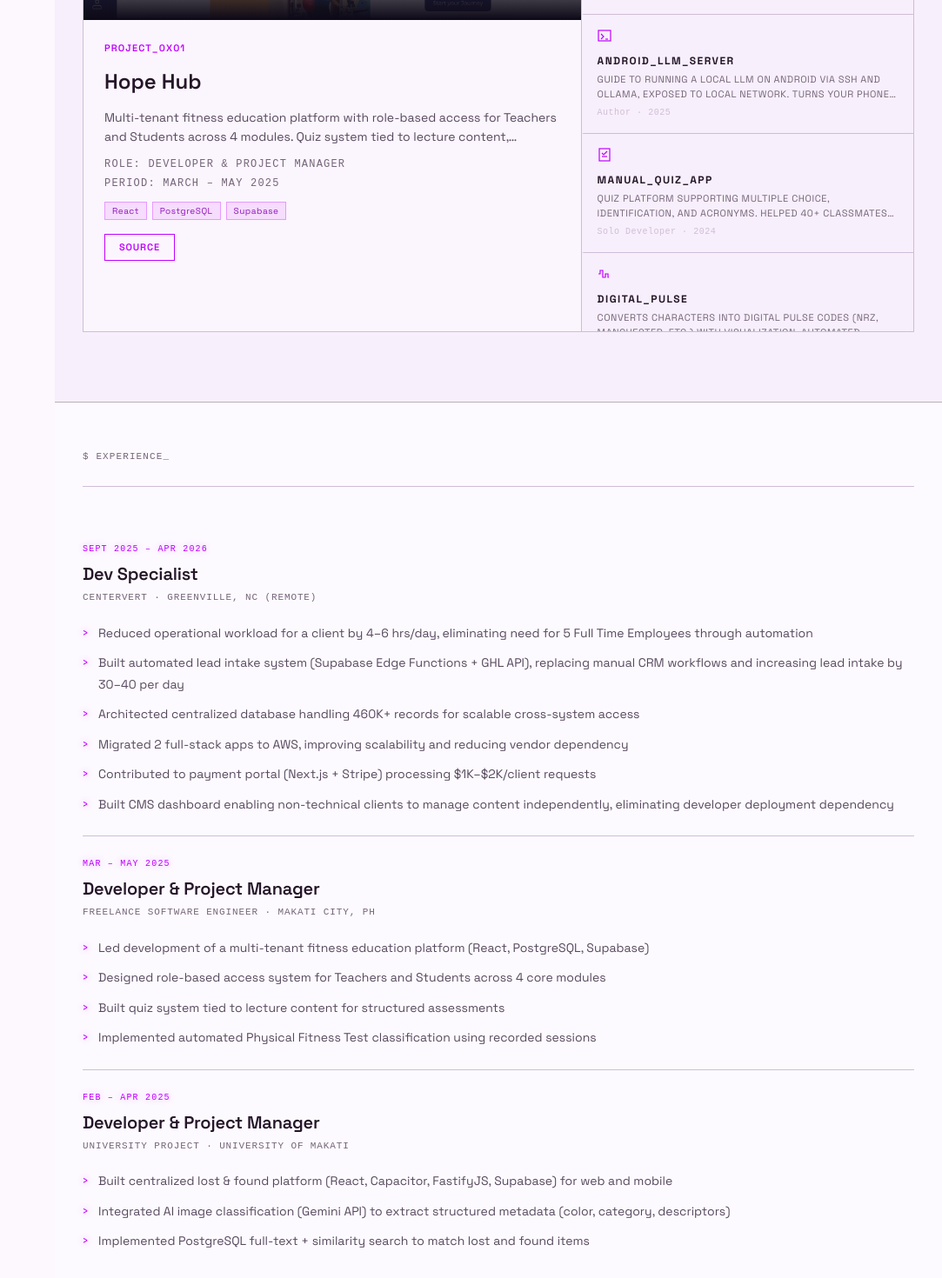
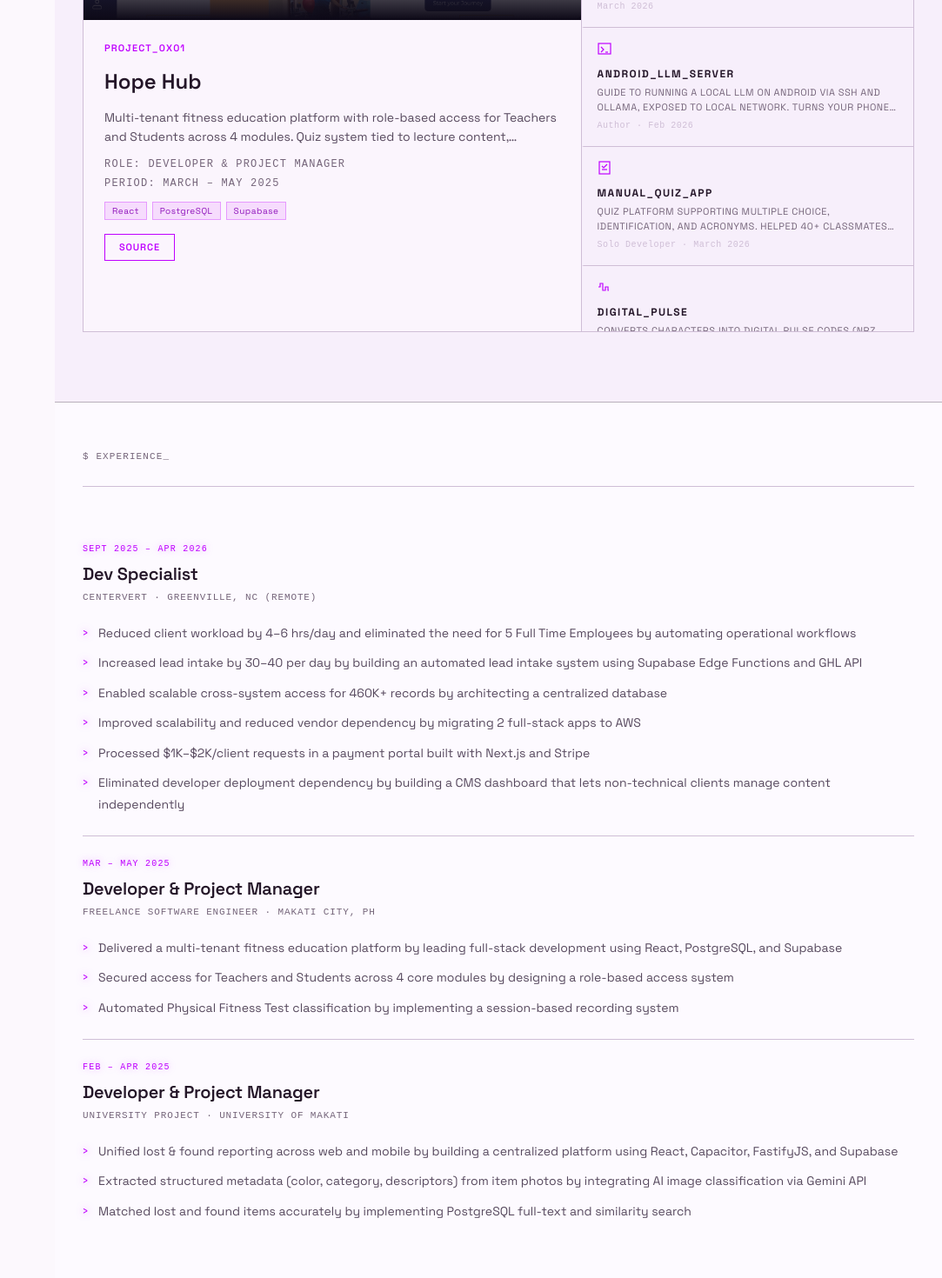
Before and after one commit to CharlesTogle/charles-togle, a Next.js app: page / in a window 1280 px wide. Shown: the part 2340-3810 px from the top of the page at 87% size, without its empty margins (197-1280 px from the left). Built offline with nearby package versions, Linux system fonts and the light colour scheme.

Commit message:
Changed Experiences wording

```diff
--- a/src/app/components/Experience.tsx
+++ b/src/app/components/Experience.tsx
@@ -31,12 +31,12 @@ const experience = [
     company: 'Centervert',
     location: 'Greenville, NC (Remote)',
     bullets: [
-      'Reduced operational workload for a client by 4–6 hrs/day, eliminating need for 5 Full Time Employees through automation',
-      'Built automated lead intake system (Supabase Edge Functions + GHL API), replacing manual CRM workflows and increasing lead intake by 30–40 per day',
-      'Architected centralized database handling 460K+ records for scalable cross-system access',
-      'Migrated 2 full-stack apps to AWS, improving scalability and reducing vendor dependency',
-      'Contributed to payment portal (Next.js + Stripe) processing $1K–$2K/client requests',
-      'Built CMS dashboard enabling non-technical clients to manage content independently, eliminating developer deployment dependency',
+      'Reduced client workload by 4–6 hrs/day and eliminated the need for 5 Full Time Employees by automating operational workflows',
+      'Increased lead intake by 30–40 per day by building an automated lead intake system using Supabase Edge Functions and GHL API',
+      'Enabled scalable cross-system access for 460K+ records by architecting a centralized database',
+      'Improved scalability and reduced vendor dependency by migrating 2 full-stack apps to AWS',
+      'Processed $1K–$2K/client requests in a payment portal built with Next.js and Stripe',
+      'Eliminated developer deployment dependency by building a CMS dashboard that lets non-technical clients manage content independently',
     ],
   },
   {
@@ -45,10 +45,9 @@ const experience = [
     company: 'Freelance Software Engineer',
     location: 'Makati City, PH',
     bullets: [
-      'Led development of a multi-tenant fitness education platform (React, PostgreSQL, Supabase)',
-      'Designed role-based access system for Teachers and Students across 4 core modules',
-      'Built quiz system tied to lecture content for structured assessments',
-      'Implemented automated Physical Fitness Test classification using recorded sessions',
+      'Delivered a multi-tenant fitness education platform by leading full-stack development using React, PostgreSQL, and Supabase',
+      'Secured access for Teachers and Students across 4 core modules by designing a role-based access system',
+'Automated Physical Fitness Test classification by implementing a session-based recording system',
     ],
   },
   {
@@ -57,9 +56,9 @@ const experience = [
     company: 'University Project',
     location: 'University of Makati',
     bullets: [
-      'Built centralized lost & found platform (React, Capacitor, FastifyJS, Supabase) for web and mobile',
-      'Integrated AI image classification (Gemini API) to extract structured metadata (color, category, descriptors)',
-      'Implemented PostgreSQL full-text + similarity search to match lost and found items',
+      'Unified lost & found reporting across web and mobile by building a centralized platform using React, Capacitor, FastifyJS, and Supabase',
+      'Extracted structured metadata (color, category, descriptors) from item photos by integrating AI image classification via Gemini API',
+      'Matched lost and found items accurately by implementing PostgreSQL full-text and similarity search',
     ],
   },
 ]
--- a/src/app/components/Projects.tsx
+++ b/src/app/components/Projects.tsx
@@ -49,7 +49,7 @@ const projects: Project[] = [
     description:
       'Lost & found platform for web and mobile with AI image classification via Gemini API. PostgreSQL full-text and similarity search.',
     role: 'Developer & Project Manager',
-    period: 'Feb – April 2025',
+    period: 'Feb – April 2025, Feb - March 2026',
     tech: ['React', 'Capacitor', 'FastifyJS', 'Supabase', 'Gemini API'],
     links: {
       live: 'https://umak-link-web.vercel.app/',
@@ -66,7 +66,7 @@ const projects: Project[] = [
     description:
       'Guide to running a local LLM on Android via SSH and Ollama, exposed to local network. Turns your phone into an AI inference server.',
     role: 'Author',
-    period: '2025',
+    period: 'Feb 2026',
     tech: ['SSH', 'Ollama', 'Android', 'Linux'],
     links: {
       source: 'https://github.com/CharlesTogle/android-server-with-llm'
@@ -80,7 +80,7 @@ const projects: Project[] = [
     description:
       'Quiz platform supporting Multiple Choice, Identification, and Acronyms. Helped 40+ classmates review and increased class passing rate.',
     role: 'Solo Developer',
-    period: '2024',
+    period: 'March 2026',
     tech: ['React', 'Supabase'],
     impact: '40+ students',
     links: {
@@ -96,7 +96,7 @@ const projects: Project[] = [
     name: 'Digital Pulse Converter',
     description:
       'Converts characters into digital pulse codes (NRZ, Manchester, etc.) with visualization. Automated networking assignments for 50+ students.',
-    role: 'Solo Developer',
+    role: 'Co Developer',
     period: '2024',
     tech: ['JavaScript', 'Canvas API'],
     impact: '50+ students',
@@ -114,7 +114,7 @@ const projects: Project[] = [
     description:
       'Automated scraper and checker for phishing URLs. Gathers and validates malicious URLs for security research and analysis.',
     role: 'Solo Developer',
-    period: '2024',
+    period: 'April 2026',
     tech: ['Python', 'BeautifulSoup'],
     links: {
       source: 'https://github.com/CharlesTogle/gather-phishing-urls'
@@ -125,11 +125,11 @@ const projects: Project[] = [
   {
     id: '0X07',
     code: 'AGENTIC_CODING_SLIDES',
-    name: 'Agentic Coding Slides',
+    name: 'Agentic Coding Presentation',
     description:
       'Taught entire 3rd year CS cohort agentic coding, Motivated the professor to integrate it as future curriculum for underclassmen.',
     role: 'Author & Presenter',
-    period: '2025',
+    period: 'March 2026',
     tech: ['AI', 'Education'],
     links: {
       source: 'https://github.com/CharlesTogle/agentic-coding-slides'
--- a/src/app/page.tsx
+++ b/src/app/page.tsx
@@ -1,11 +1,25 @@
 'use client'
 
+import { useEffect } from 'react'
 import Projects from './components/Projects'
 import Skills from './components/Skills'
 import About from './components/About'
 import Experience from './components/Experience'
 
 export default function Home () {
+  useEffect(() => {
+    const timer = setTimeout(() => {
+      const hero = document.getElementById('hero')
+      if (!hero) return
+      const { top, bottom } = hero.getBoundingClientRect()
+      const inHero = top <= 0 && bottom >= window.innerHeight * 0.5
+      if (inHero) {
+        document.getElementById('about')?.scrollIntoView({ behavior: 'smooth', block: 'start' })
+      }
+    }, 3000)
+    return () => clearTimeout(timer)
+  }, [])
+
   return (
     <>
       <div
```
